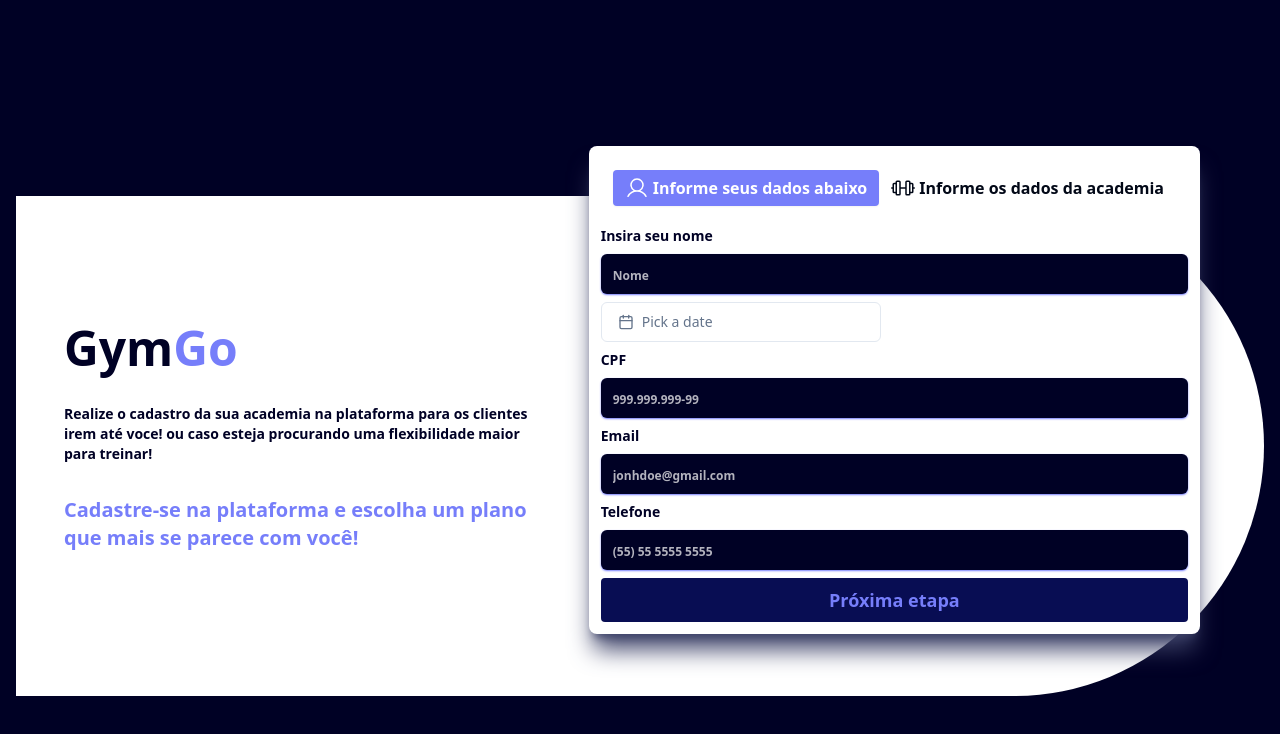
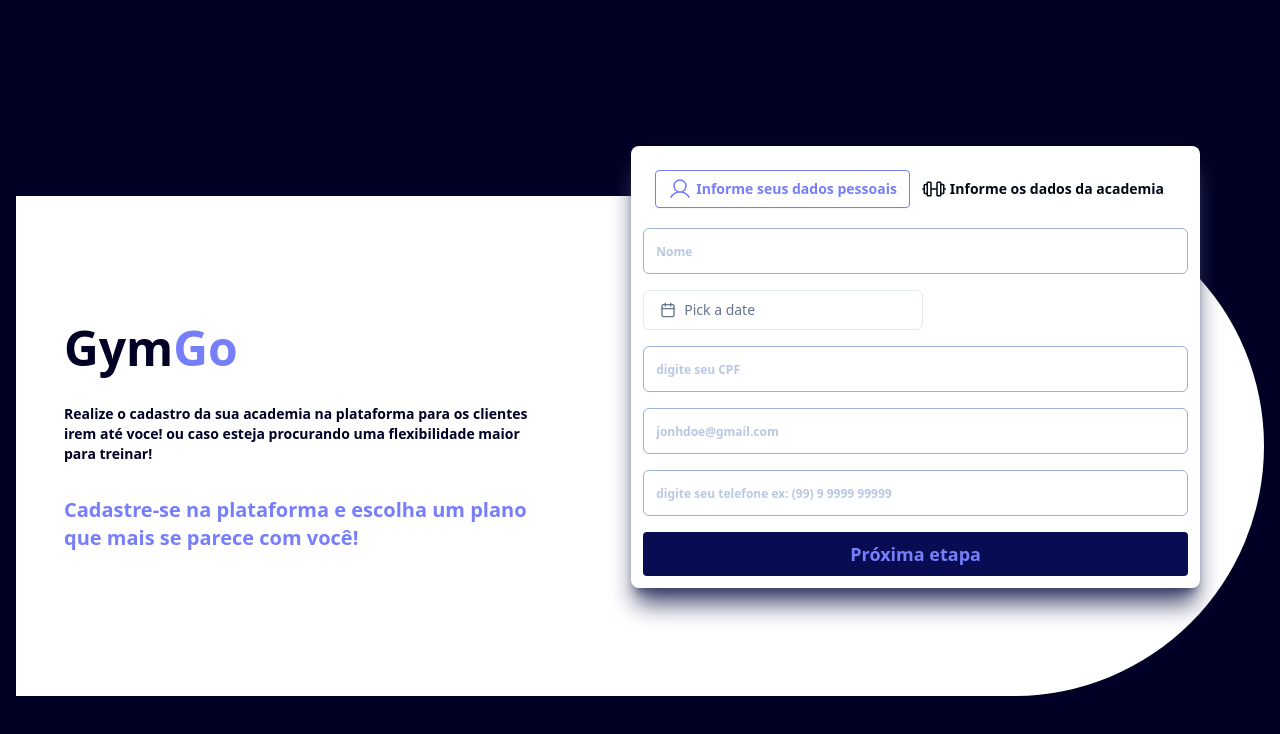
Before and after one commit to eduardo1199/gym-go, a Next.js app: page /Register in a window 1280 px wide. Shown: the top 734 px of the page. Built offline with nearby package versions, Linux system fonts and the light colour scheme.

Commit message:
feat: modificar cores de input para formulário

```diff
--- a/src/components/Input/index.tsx
+++ b/src/components/Input/index.tsx
@@ -4,24 +4,26 @@ import { cn } from '@/lib/utils'
 
 export interface InputProps
   extends React.InputHTMLAttributes<HTMLInputElement> {
-  label: string
+  label?: string
 }
 
 const Input = React.forwardRef<HTMLInputElement, InputProps>(
   ({ className, type, label, ...props }, ref) => {
     return (
       <>
+        {label && (
           <label
             htmlFor={props.id}
             className="text-sm text-primary-blue font-bold"
           >
             {label}
           </label>
+        )}
         <input
           type={type}
           id={props.id}
           className={cn(
-            'flex h-10 w-full rounded-md border-input bg-background px-3 py-3 text-sm ring-offset-background file:border-0 file:bg-transparent file:text-sm file:font-medium placeholder:text-opacity-70 placeholder:text-xs focus-visible:outline-none focus-visible:ring-2 focus-visible:ring-ring focus-visible:ring-offset-2 disabled:cursor-not-allowed disabled:opacity-50 bg-primary-blue text-white font-bold placeholder:text-white shadow-sm shadow-primary-purple',
+            'flex w-full rounded-md border-input bg-background px-3 py-3 text-sm ring-offset-background file:border-0 file:bg-transparent file:text-sm file:font-medium placeholder:text-opacity-70 placeholder:text-xs focus-visible:outline-none focus-visible:ring-1 focus-visible:ring-ring disabled:cursor-not-allowed disabled:opacity-50 text-primary-gray font-bold border border-tertiary-gray placeholder:text-tertiary-gray',
             className,
           )}
           ref={ref}
--- a/src/components/Tabs/TabsTrigger.tsx
+++ b/src/components/Tabs/TabsTrigger.tsx
@@ -10,7 +10,7 @@ export const TabsTrigger = React.forwardRef<
   <TabsPrimitive.Trigger
     ref={ref}
     className={cn(
-      'inline-flex items-center justify-center whitespace-nowrap rounded-sm px-3 py-1.5 ring-offset-background transition-all focus-visible:outline-none focus-visible:ring-2 focus-visible:ring-ring focus-visible:ring-offset-2 ring-white border-white disabled:pointer-events-none disabled:opacity-50 data-[state=active]:bg-primary-purple data-[state=active]:text-white data-[state=active]:shadow-sm font-bold text-base gap-1',
+      'inline-flex items-center justify-center whitespace-nowrap rounded-sm px-3 py-1.5 ring-offset-background transition-all focus-visible:outline-none focus-visible:ring-2 focus-visible:ring-ring focus-visible:ring-offset-2 ring-white disabled:pointer-events-none disabled:opacity-50 data-[state=active]:border data-[state=active]:border-primary-purple data-[state=active]:text-primary-purple data-[state=active]:shadow-sm font-bold text-sm gap-1',
       className,
     )}
     {...props}
--- a/src/pages/Register/components/ManagerForm/index.tsx
+++ b/src/pages/Register/components/ManagerForm/index.tsx
@@ -12,24 +12,23 @@ export function ManagerForm() {
         <Tab.TabsList>
           <Tab.TabsTrigger value="user-infos">
             <User size={24} />
-            Informe seus dados abaixo
+            <span>Informe seus dados pessoais</span>
           </Tab.TabsTrigger>
           <Tab.TabsTrigger value="gym-info">
             <Barbell size={24} />
-            Informe os dados da academia
+            <span>Informe os dados da academia</span>
           </Tab.TabsTrigger>
         </Tab.TabsList>
 
         <Tab.TabsContent value="user-infos">
           {/* Component form to manager */}
-          <form className="flex flex-col rounded gap-2">
-            <Input placeholder="Nome" label="Insira seu nome" id="name" />
+          <form className="flex flex-col rounded gap-4">
+            <Input placeholder="Nome" id="name" />
             <DatePickerDemo />
-            <Input placeholder="999.999.999-99" label="CPF" id="cpf" />
-            <Input placeholder="jonhdoe@gmail.com" label="Email" id="email" />
+            <Input placeholder="digite seu CPF" id="cpf" />
+            <Input placeholder="jonhdoe@gmail.com" id="email" />
             <Input
-              placeholder="(55) 55 5555 5555"
-              label="Telefone"
+              placeholder="digite seu telefone ex: (99) 9 9999 99999"
               id="phone"
             />
 
```
Lines whose indentation alone changed are shown as unchanged.
